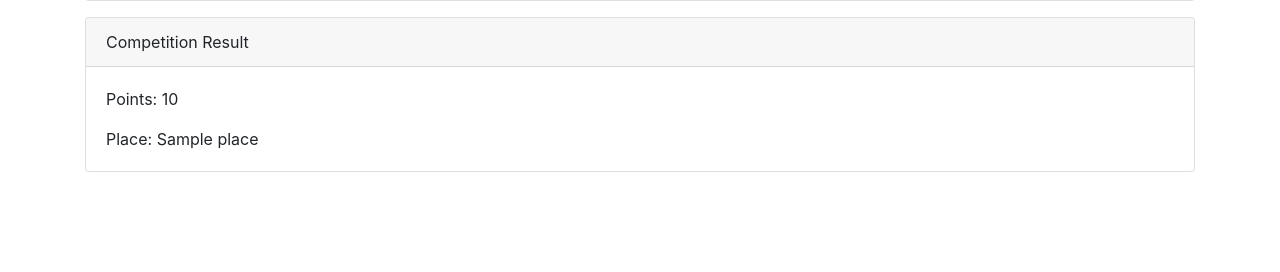
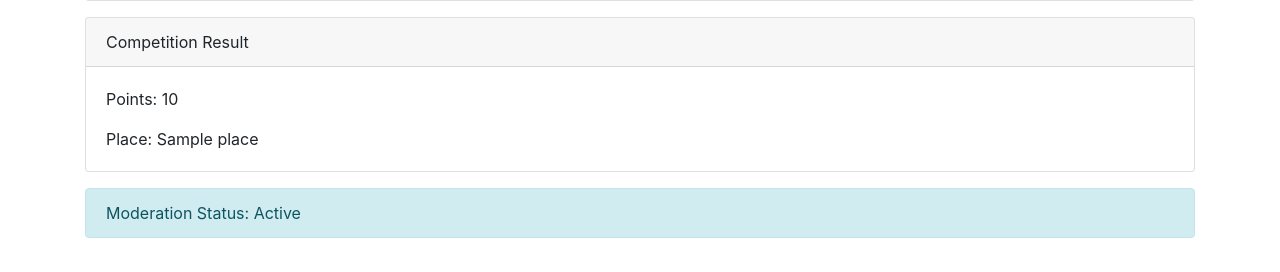
Before and after one commit to thatusualguy/fsp-pro, a Django app: template rc_backend/rc_app/templates/rc_app/team_detail.html in a window 1280 px wide. Shown: the part 528-800 px from the top of the page. Run offline with Django 5.2, Linux system fonts and the light colour scheme; the template is opened without the code that fills it: most values are stand-ins (such as "Sample title", 1, 10 or a date in 2020); some libraries are stand-ins or nearby versions.

Commit message:
send team to moderation

```diff
--- a/rc_backend/rc_app/templates/rc_app/team_detail.html
+++ b/rc_backend/rc_app/templates/rc_app/team_detail.html
@@ -50,6 +50,11 @@
         </div>
     </div>
 
+    <div class="alert alert-info">
+        Moderation Status: {{ team.moderation_status|title }}
+    </div>
+
+
     {% if team.competition.registration_until > now %}
         {% if user.profile.id == leader.id %}
             <div class="mt-3">
@@ -60,6 +65,14 @@
                 {% csrf_token %}
                 <button type="submit" class="btn btn-danger">Disband Team</button>
             </form>
+
+            {% if show_send %}
+                <form action="{% url 'rc_app:send_team_to_moderation' team.id %}" method="post">
+                    {% csrf_token %}
+                    <button type="submit" class="btn btn-primary">Send to Moderation</button>
+                </form>
+            {% endif %}
+
         {% endif %}
         {% if is_member %}
             {% if user.profile.id != leader.id %}
--- a/rc_backend/rc_app/urls.py
+++ b/rc_backend/rc_app/urls.py
@@ -1,6 +1,6 @@
 from django.urls import path
 
-from .views import public
+from .views import public, team_views
 from .views.auth import LoginUser, LogoutUser, RegisterUser
 from .views.competition_views import *
 from .views.profile_views import ProfilesListView, ProfileDetailView, ProfileUpdateView, PendingTeamInvitationsListView, \
@@ -47,6 +47,8 @@ urlpatterns = [
     path("team/<uuid:team_id>/disband", DisbandTeamView.as_view(), name="team_disband"),
     path("team/<uuid:team_id>/leave", TeamLeaveView.as_view(), name="team_leave"),
 
+    path('team/<uuid:team_id>/send_to_moderation/', team_views.send_team_to_moderation, name='send_team_to_moderation'),
+
     path("team/<uuid:pk>/request", MemberSearchDetailView.as_view(), name="member_search_details"),
     path("team/<uuid:pk>/request/edit", MemberSearchUpdateView.as_view(), name="member_search_edit"),
     path("team/<uuid:pk>/request/new", MemberSearchCreateView.as_view(), name="member_search_create"),
```
Also changed, not shown: rc_backend/rc_app/views/team_views.py (+16 -1 lines), usecase.md (+2 -2 lines).
